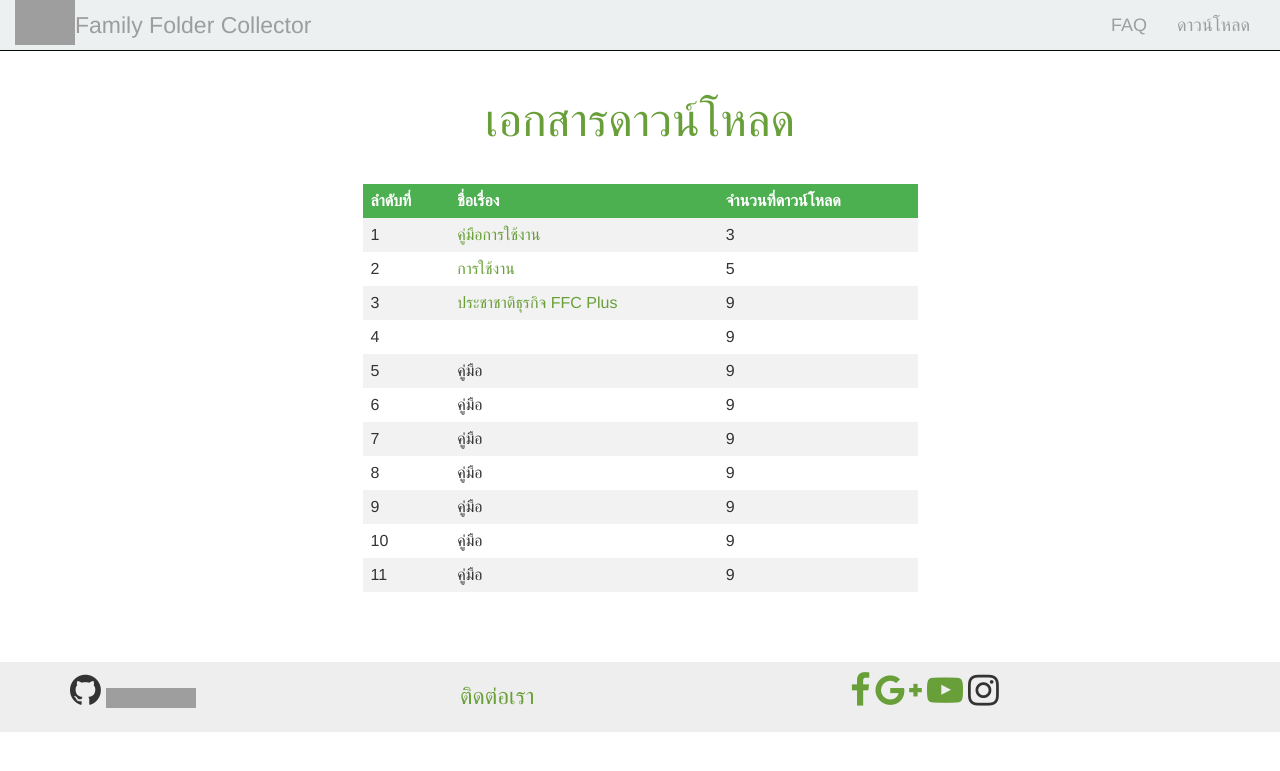
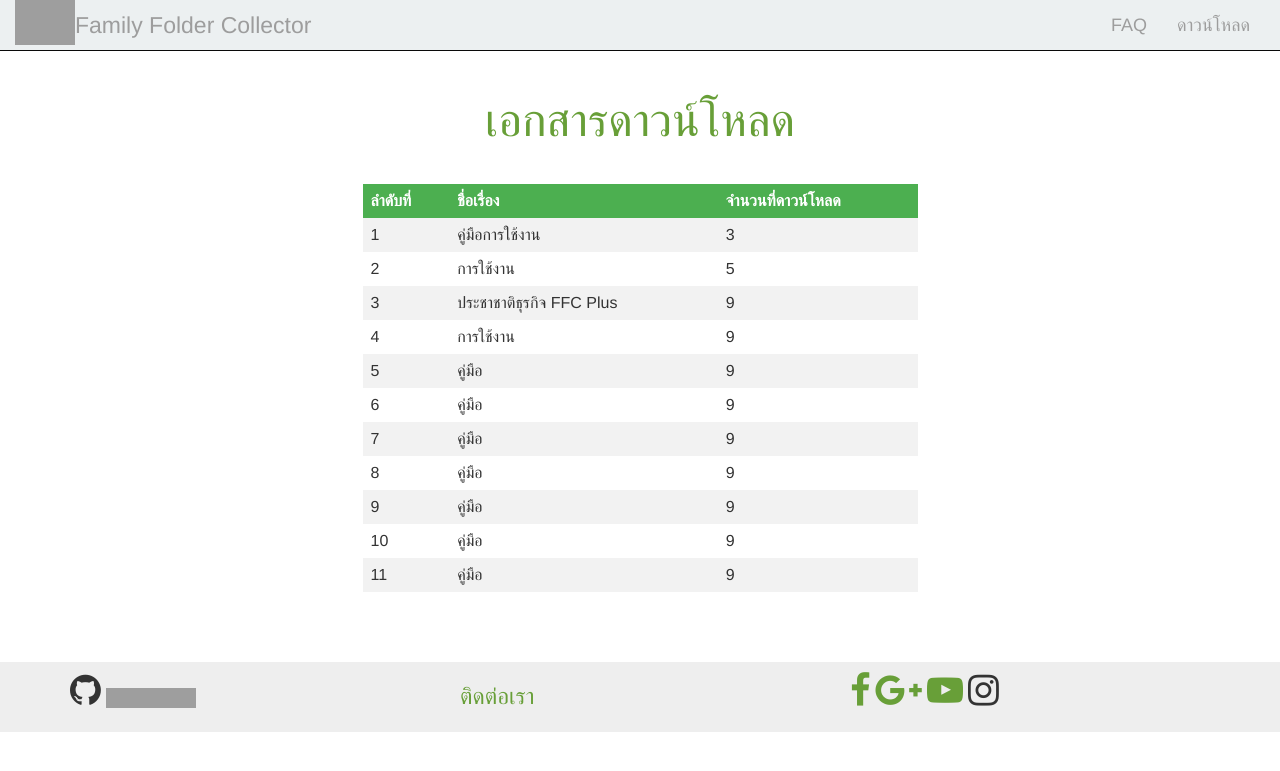
Before and after one commit to suppaluck/suppaluck.github.io, a Jekyll site: the page built from download-ffc.html, in a window 1280 px wide. Shown: the top 771 px of the page. Built offline with Jekyll 4.4.1, drawn with Linux system fonts in a browser that asks for light colours; nearby versions of some CDN libraries; grey boxes are pictures that could not be loaded.

Commit message:
แก้ error

```diff
--- a/download-ffc.html
+++ b/download-ffc.html
@@ -36,26 +36,26 @@ th {
   <tr>
     <td>1</td>
     <td>
-    <a href="http://www.dms.moph.go.th/dmsweb/publish/publish07102016101008.rar" target="_blank">
-      คู่มือการใช้งาน</a></td>
+
+      คู่มือการใช้งาน</td>
     <td>3</td>
   </tr>
   <tr>
     <td>2</td>
-    <td><a href="http://www.dms.moph.go.th/dmsweb/publish/publish07102016101008.rar" target="_blank">
-      การใช้งาน</a></td>
+    <td>
+      การใช้งาน</td>
     <td>5</td>
   </tr>
   <tr>
     <td>3</td>
-    <td><a href="http://www.dms.moph.go.th/dmsweb/publish/publish07102016101008.rar" target="_blank">
-      ประชาชาติธุรกิจ FFC Plus</a></td>
+    <td>
+      ประชาชาติธุรกิจ FFC Plus</td>
     <td>9</td>
   </tr>
   <tr>
     <td>4</td>
-    <td>
-      <a href="http://www.dms.moph.go.th/dmsweb/publish/publish07102016101008.rar" target="_blank"></a></td>
+    <td>การใช้งาน</td>
+
     <td>9</td>
   </tr>
   <tr>
--- a/index.html
+++ b/index.html
@@ -153,7 +153,7 @@ layout: default-ffc
             </div>
         </div>
     </div>
-</div>
+
 
     <!-- /.container -->
 
@@ -174,3 +174,4 @@ layout: default-ffc
             </div>
         </div>
     </div>
+  </div>
```
